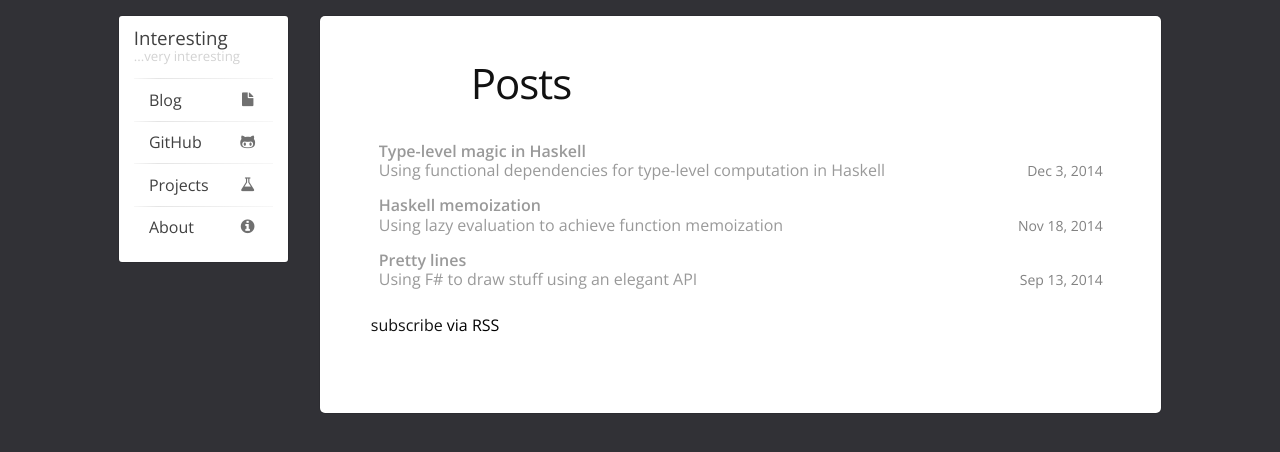
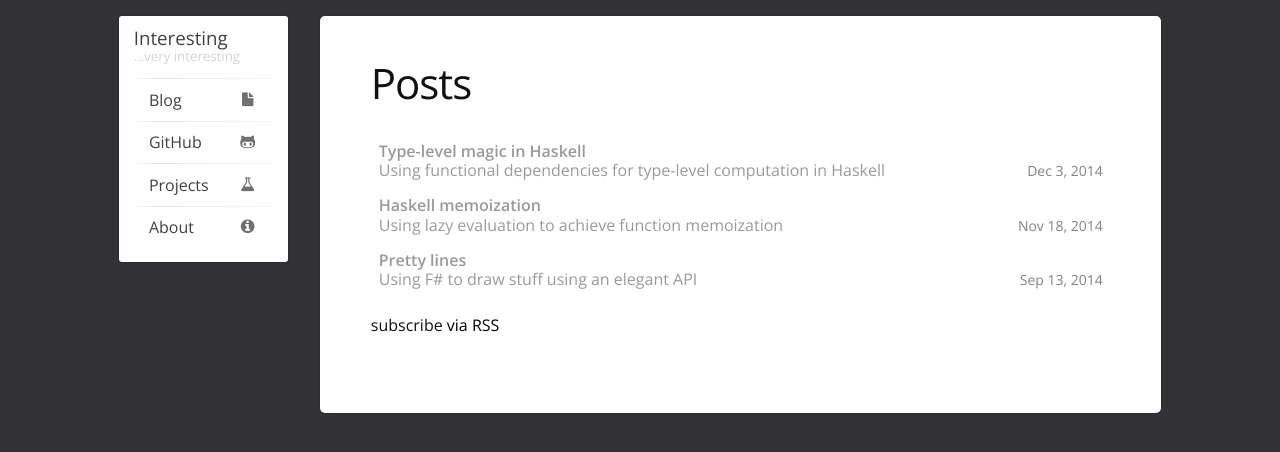
Before and after one commit to LukaHorvat/lukahorvat.github.io, a Jekyll site: the page built from index.html, in a window 1280 px wide. Shown: the top 452 px of the page. Built offline with Jekyll 4.4.1, drawn with Linux system fonts in a browser that asks for light colours.

Commit message:
Image not inserted for all pages

```diff
--- a/_layouts/page.html
+++ b/_layouts/page.html
@@ -5,7 +5,9 @@
 
   <header class="post-header">
     <h1 class="post-title">
-        <img class="ui small circular image" style="display: inline-block; vertical-align: middle; margin-right: 10px" src="{{ page.title_img }}">
+        {% if page.title_img %}
+            <img class="ui small circular image" style="display: inline-block; vertical-align: middle; margin-right: 10px" src="{{ page.title_img }}">
+        {% endif %}
         {{ page.title }}
     </h1>
   </header>
```
